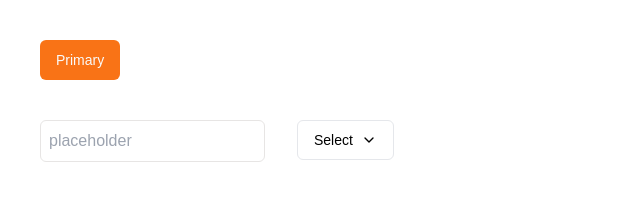
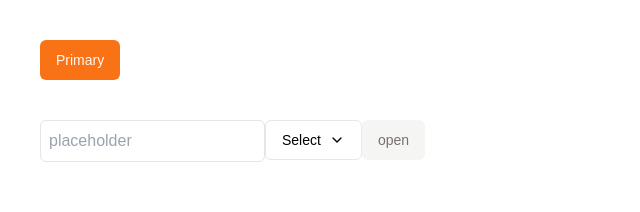
Before and after one commit to MMaciej0/ecommerce-2.0, a Next.js app: page / in a window 1280 px wide. Shown: the top 212 px of the page, without its empty margins (0-640 px from the left). Built offline with nearby package versions, Linux system fonts and the light colour scheme.

Commit message:
ADD: dialog component

```diff
--- a/app/components/ui/Button.tsx
+++ b/app/components/ui/Button.tsx
@@ -16,11 +16,13 @@ const buttonVariants = cva(
           "bg-transparent border border-input text-input-foreground hover:bg-accent hover:text-accent-foreground",
         secondary:
           "bg-secondary text-secondary-foreground hover:bg-secondary/80",
-        ghost: "hover:bg-accent hover:text-accent-foreground",
+        ghost:
+          "hover:bg-primary hover:text-primary-foreground bg-muted text-muted-foreground",
         link: "underline offset-2",
       },
       size: {
         default: "h-10 px-4 py-2",
+        sm: "h-8 rounded-md px-2",
       },
     },
     defaultVariants: {
--- /dev/null
+++ b/app/components/ui/Dialog.tsx
@@ -0,0 +1,107 @@
+import React, {
+  createContext,
+  FC,
+  useState,
+  ReactNode,
+  ButtonHTMLAttributes,
+  useRef,
+} from "react";
+import { Button, buttonVariants } from "./Button";
+import { VariantProps } from "class-variance-authority";
+import { cn } from "@/app/lib/utils";
+import { useGenericContext } from "@/app/lib/hooks/useGenericContext";
+import { X } from "lucide-react";
+import { useClickOutside } from "@/app/lib/hooks/useClickOutside";
+
+interface DialogContextProps {
+  open: boolean;
+  setOpen: (open: boolean) => void;
+}
+
+const DialogContext = createContext<DialogContextProps | undefined>(undefined);
+
+interface DialogProps {
+  open?: boolean;
+  setOpen?: (open: boolean) => void;
+  children?: ReactNode;
+}
+
+export const Dialog = ({ open, setOpen, children }: DialogProps) => {
+  const [innerOpen, setInnerOpen] = useState<boolean>(open ?? false);
+
+  const isControlled = open !== undefined;
+  const effectiveOpen = isControlled ? open : innerOpen;
+  const effectiveSetOpen = isControlled ? setOpen! : setInnerOpen;
+
+  return (
+    <DialogContext.Provider
+      value={{ open: effectiveOpen, setOpen: effectiveSetOpen }}
+    >
+      {children}
+    </DialogContext.Provider>
+  );
+};
+
+interface DialogTriggerProps
+  extends Omit<ButtonHTMLAttributes<HTMLButtonElement>, "onClick">,
+    VariantProps<typeof buttonVariants> {
+  ref?: React.ForwardedRef<HTMLButtonElement>;
+  className?: string;
+}
+
+export const DialogTrigger: FC<DialogTriggerProps> = ({
+  className,
+  size,
+  variant,
+  ...props
+}) => {
+  const { open, setOpen } = useGenericContext(DialogContext);
+  return (
+    <Button
+      onClick={() => setOpen(!open)}
+      className={cn(buttonVariants({ variant, size }), className)}
+      {...props}
+    />
+  );
+};
+
+interface DialogContentProps {
+  children?: ReactNode;
+  className?: string;
+}
+
+export const DialogContent: FC<DialogContentProps> = ({
+  className,
+  children,
+}) => {
+  const { open, setOpen } = useGenericContext(DialogContext);
+  const dialogContentRef = useRef<HTMLDivElement>(null);
+
+  useClickOutside(dialogContentRef, () => setOpen(false));
+
+  return (
+    <>
+      {open && (
+        <div className="fixed inset-0 bg-muted/10">
+          <div
+            ref={dialogContentRef}
+            className={cn(
+              "absolute top-0 left-0 w-full h-full md:top-1/2 md:-translate-y-1/2 md:left-1/2 md:-translate-x-1/2 md:w-auto md:h-auto md:min-w-[300px] p-2 border border-border bg-background shadow-lg rounded-md",
+              className
+            )}
+          >
+            <div className="flex justify-end">
+              <Button size="sm" variant="ghost" onClick={() => setOpen(false)}>
+                <X className="w-4 h-4 flex-shrink-0" />
+              </Button>
+            </div>
+            {children}
+          </div>
+        </div>
+      )}
+    </>
+  );
+};
+
+Dialog.Trigger = DialogTrigger;
+Dialog.Content = DialogContent;
--- a/app/components/ui/Select.tsx
+++ b/app/components/ui/Select.tsx
@@ -8,31 +8,15 @@ interface SelectContextProps {
   width?: number;
 }
 
-import {
-  createContext,
-  FC,
-  ReactNode,
-  useContext,
-  useRef,
-  useState,
-} from "react";
+import { createContext, FC, ReactNode, useRef, useState } from "react";
 import { Button } from "./Button";
 import { ChevronDown } from "lucide-react";
 import { cn } from "@/app/lib/utils";
 import { useResize } from "@/app/lib/hooks/useResize";
 import { useClickOutside } from "@/app/lib/hooks/useClickOutside";
+import { useGenericContext } from "@/app/lib/hooks/useGenericContext";
 
 const SelectContext = createContext<SelectContextProps | undefined>(undefined);
-
-const useSelectContext = () => {
-  const context = useContext(SelectContext);
-
-  if (!context) {
-    throw new Error("useSelectContext must be used within a SelectProvider");
-  }
-
-  return context;
-};
 
 interface SelectProps {
   children: ReactNode;
@@ -63,7 +47,7 @@ interface SelectTriggerProps {
 }
 
 const SelectTrigger: FC<SelectTriggerProps> = ({ placeholder }) => {
-  const { isOpen, setIsOpen, value } = useSelectContext();
+  const { isOpen, setIsOpen, value } = useGenericContext(SelectContext);
 
   return (
     <Button onClick={() => setIsOpen(!isOpen)} variant="outline">
@@ -78,7 +62,7 @@ interface SelectContentProps {
 }
 
 const SelectContent: FC<SelectContentProps> = ({ children }) => {
-  const { isOpen, setIsOpen, width } = useSelectContext();
+  const { isOpen, setIsOpen, width } = useGenericContext(SelectContext);
   const ref = useRef<HTMLDivElement>(null);
 
   useClickOutside(ref, () => setIsOpen(false));
@@ -101,7 +85,7 @@ interface SelectItemProps {
 }
 
 const SelectItem: FC<SelectItemProps> = ({ val }) => {
-  const { onValueChange, setIsOpen, value } = useSelectContext();
+  const { onValueChange, setIsOpen, value } = useGenericContext(SelectContext);
 
   return (
     <button
--- /dev/null
+++ b/app/lib/hooks/useGenericContext.ts
@@ -0,0 +1,20 @@
+import { Context, useContext } from "react";
+
+export const useGenericContext = <T>(
+  context: Context<T | undefined>,
+  errorMessage?: string
+) => {
+  const ctx = useContext(context);
+
+  if (!ctx) {
+    const componentName =
+      new Error().stack?.split("\n")[2]?.trim() || "Unknown Component";
+
+    throw new Error(
+      errorMessage ||
+        `The component "${componentName}" is using a context outside of its provider.`
+    );
+  }
+
+  return ctx;
+};
--- a/app/page.tsx
+++ b/app/page.tsx
@@ -4,6 +4,7 @@ import { useState } from "react";
 import { Button } from "./components/ui/Button";
 import Input from "./components/ui/Input";
 import { Select } from "./components/ui/Select";
+import { Dialog } from "./components/ui/Dialog";
 
 export default function Home() {
   const [selected, setSelected] = useState("");
@@ -13,7 +14,7 @@ export default function Home() {
   return (
     <div className="space-y-10 p-10">
       <Button>Primary</Button>
-      <div className="space-x-8 flex">
+      <div className="flex">
         <Input type="text" placeholder="placeholder" />
         <Select onValueChange={setSelected} value={selected}>
           <Select.Trigger />
@@ -23,6 +24,12 @@ export default function Home() {
             ))}
           </Select.Content>
         </Select>
+        <Dialog>
+          <Dialog.Trigger variant="ghost">open</Dialog.Trigger>
+          <Dialog.Content>
+            <h2 className="text-xl text-center">Login</h2>
+          </Dialog.Content>
+        </Dialog>
       </div>
     </div>
   );
```
